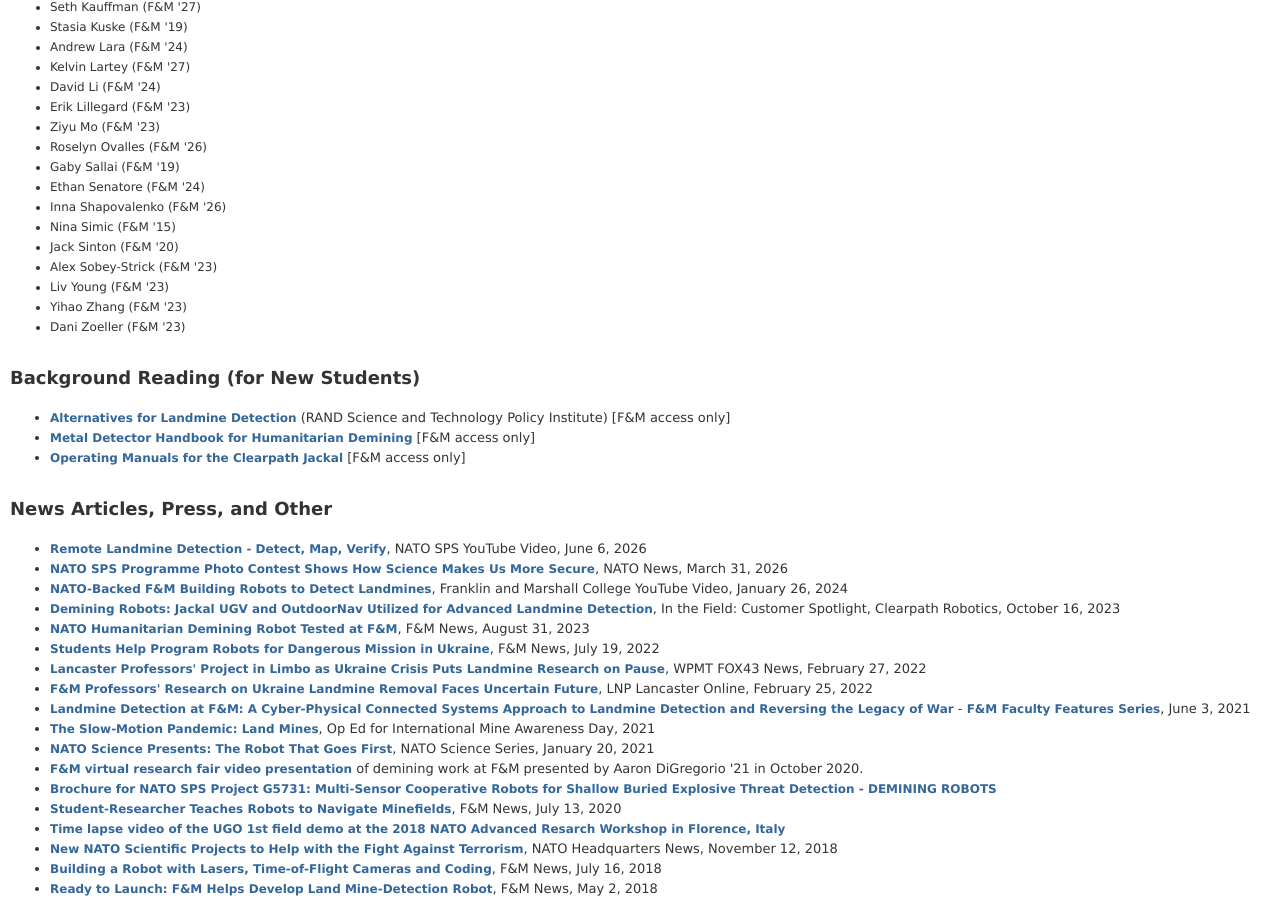
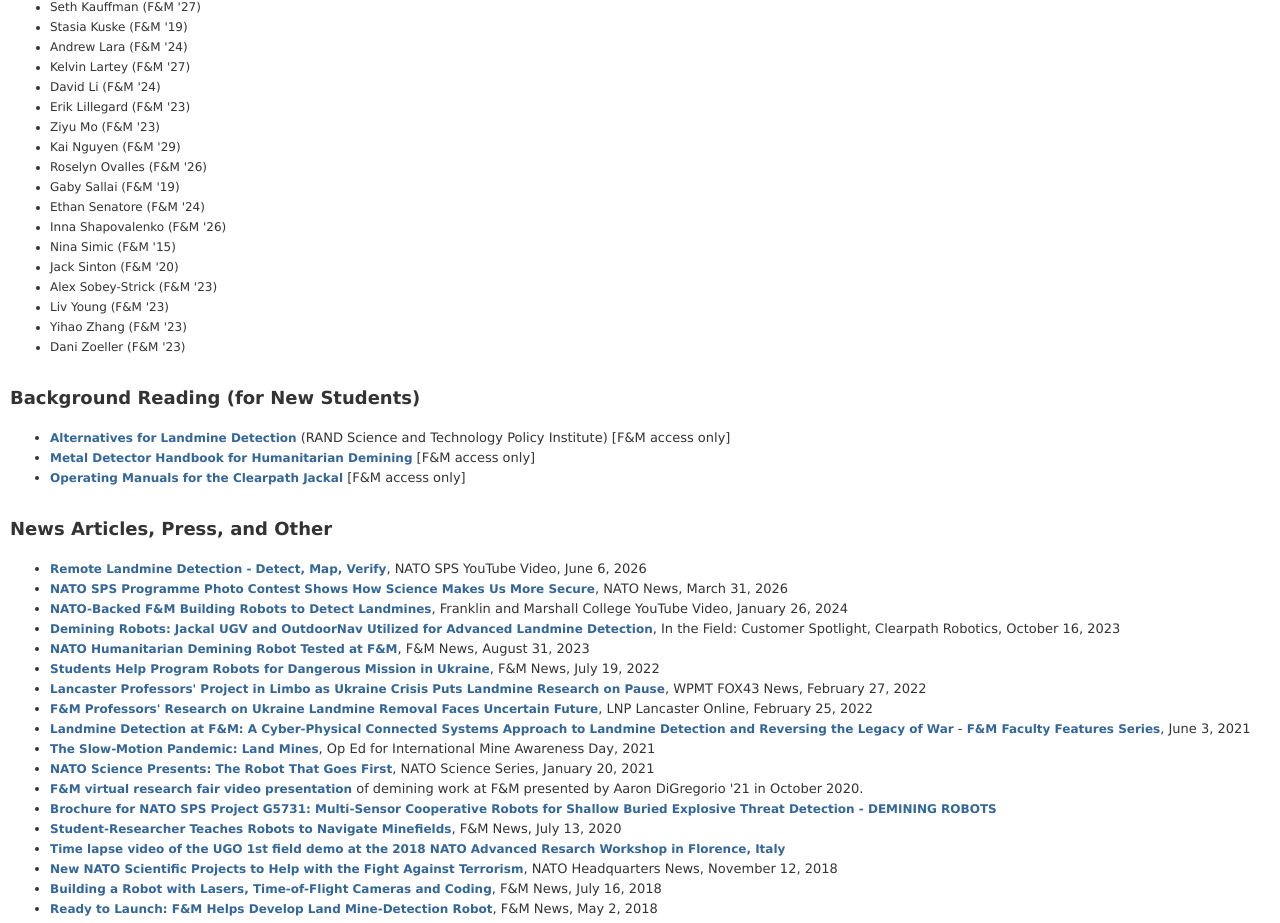
Before and after one commit to froneycrawford/landmine, a plain HTML site: page index.html in a window 1280 px wide. Shown: the part 2377-3300 px from the top of the page. Drawn offline with Linux system fonts and the light colour scheme.

Commit message:
landmine21

```diff
--- a/index.html
+++ b/index.html
@@ -253,6 +253,7 @@ Physics and Astronomy)
 <li> David Li (F&M '24)
 <li> Erik Lillegard (F&M '23)
 <li> Ziyu Mo (F&M '23)
+<li> Kai Nguyen (F&M '29)
 <li> Roselyn Ovalles (F&M '26)
 <li> Gaby Sallai (F&M '19)
 <li> Ethan Senatore (F&M '24)
```
